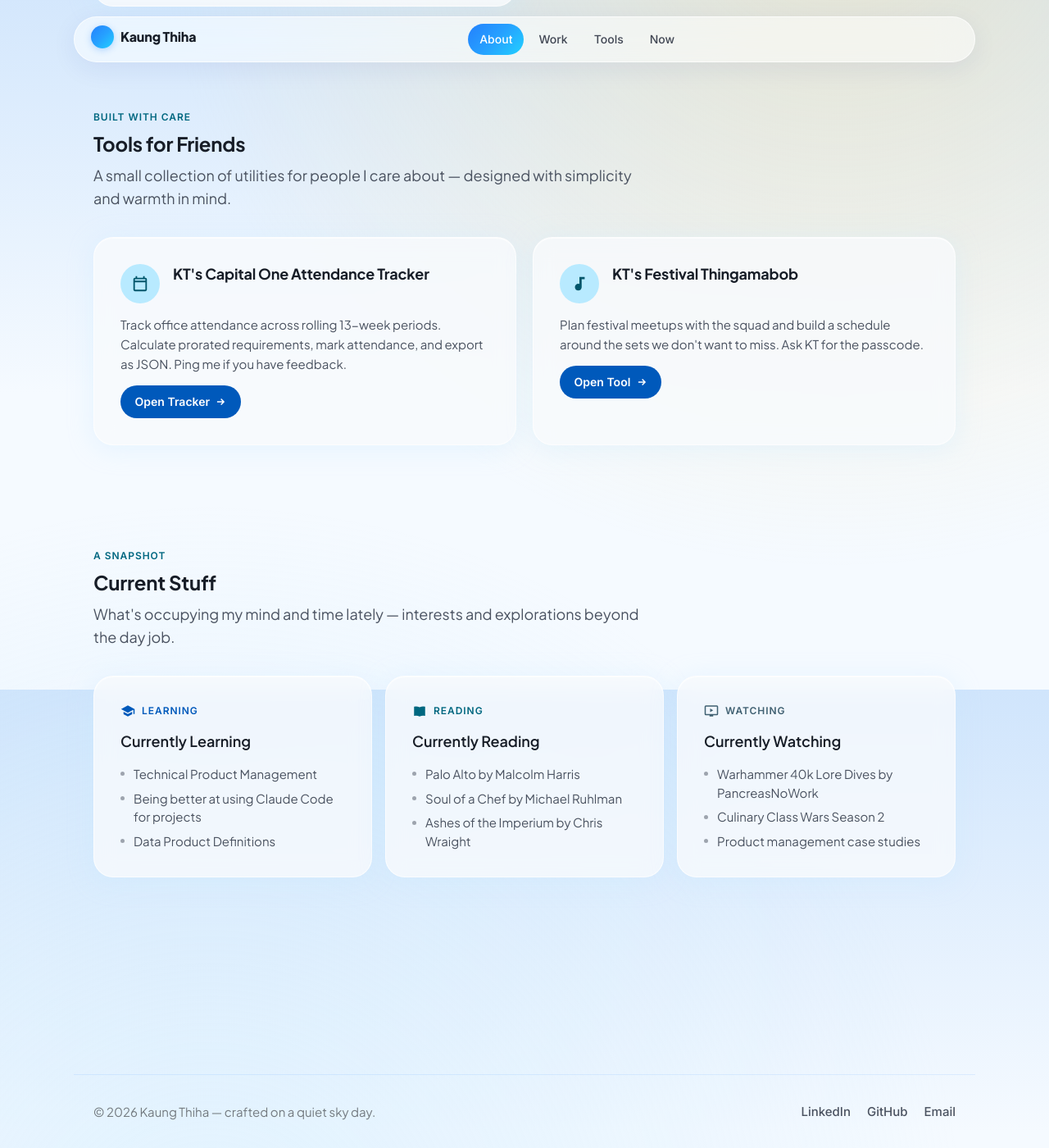
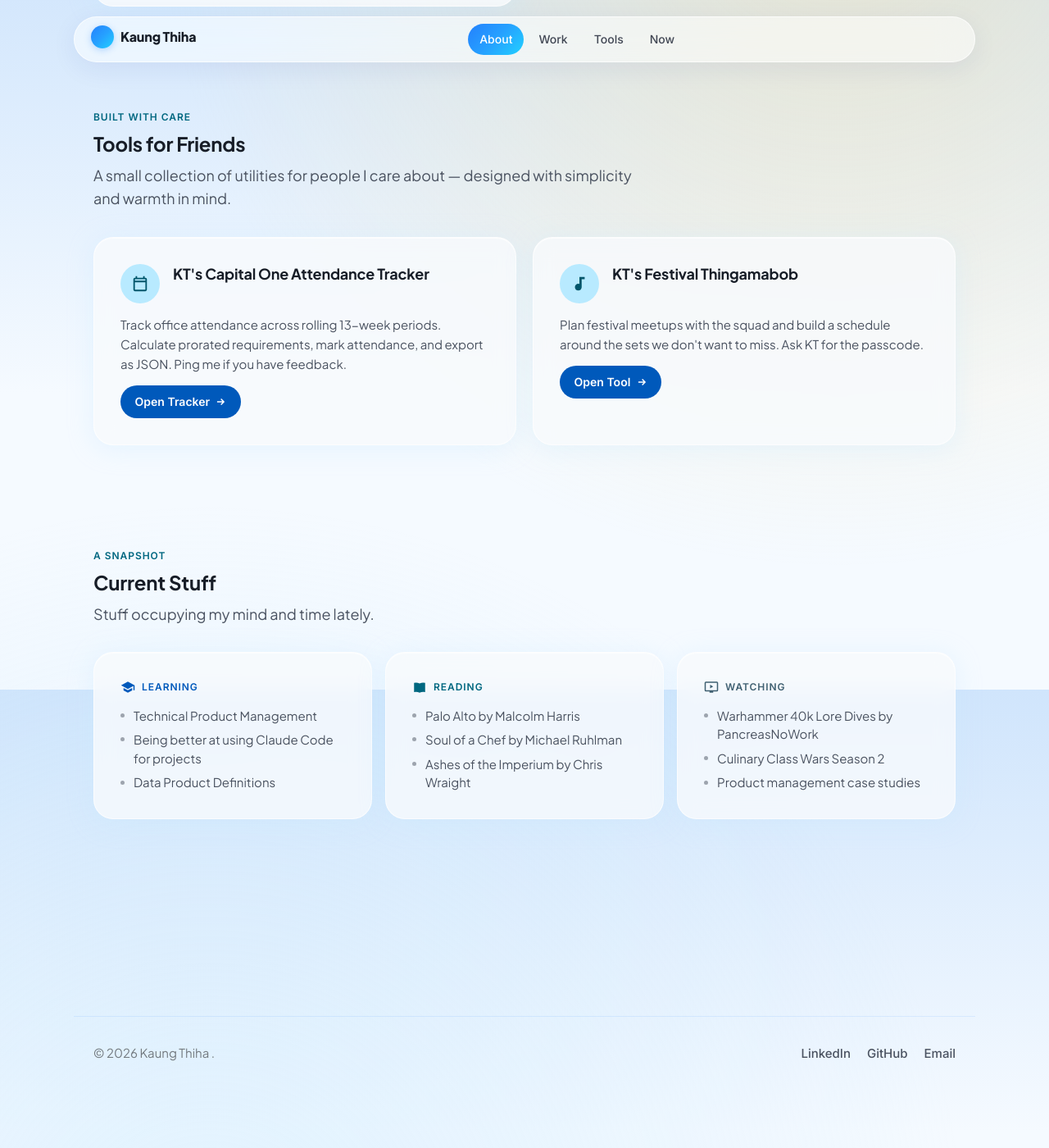
Before and after one commit to kaungthiha/kaungthiha.github.io, a Jekyll site: the page built from index.html, in a window 1280 px wide and 1400 px high, scrolled down 3659 px. Shown: the whole window at 82% size. Built offline with Jekyll 4.4.1, drawn with Linux system fonts in a browser that asks for light colours; the list of posts is cut into pages by our own code; some of the changed text lies outside the part shown.

Commit message:
Update index.html

```diff
--- a/index.html
+++ b/index.html
@@ -40,7 +40,7 @@
           I'm Kaung
           <span class="burmese">(ကောင်းသီဟ)</span>
         </h1>
-        <p class="hero-tagline">Data &amp; product, currently at Capital One.</p>
+        <p class="hero-tagline"></p>
 
         <ul class="hero-socials">
           <li>
@@ -140,20 +140,20 @@
     <div class="photo-strip">
       <figure class="photo-tile is-placeholder" aria-label="Home — Yangon">
         <figcaption class="photo-tile-label">
-          <span>Home</span>
-          <span class="photo-tile-caption">Yangon, MM</span>
+          <span></span>
+          <span class="photo-tile-caption">My inspiration</span>
         </figcaption>
       </figure>
       <figure class="photo-tile is-placeholder" aria-label="Play — badminton &amp; raves">
         <figcaption class="photo-tile-label">
-          <span>Play</span>
-          <span class="photo-tile-caption">Badminton + raves</span>
+          <span></span>
+          <span class="photo-tile-caption">I love electronic music!</span>
         </figcaption>
       </figure>
       <figure class="photo-tile is-placeholder" aria-label="Taste — coffee &amp; cooking">
         <figcaption class="photo-tile-label">
-          <span>Taste</span>
-          <span class="photo-tile-caption">Coffee + cooking</span>
+          <span></span>
+          <span class="photo-tile-caption">Sourdough!</span>
         </figcaption>
       </figure>
     </div>
@@ -312,7 +312,7 @@
     <div>
       <span class="section-eyebrow">A snapshot</span>
       <h2 class="section-title" id="now-title">Current Stuff</h2>
-      <p class="section-lede">What's occupying my mind and time lately — interests and explorations beyond the day job.</p>
+      <p class="section-lede">Stuff occupying my mind and time lately.</p>
     </div>
 
     <div class="now-grid">
@@ -321,7 +321,6 @@
           <svg viewBox="0 0 24 24" fill="currentColor" aria-hidden="true"><path d="M12 3 1 9l11 6 9-4.91V17h2V9L12 3zM5 13.18v4L12 21l7-3.82v-4L12 17l-7-3.82z"/></svg>
           <span class="now-eyebrow">Learning</span>
         </div>
-        <h3 class="now-subhead">Currently Learning</h3>
         <ul class="now-list">
           <li>Technical Product Management</li>
           <li>Being better at using Claude Code for projects</li>
@@ -334,7 +333,6 @@
           <svg viewBox="0 0 24 24" fill="currentColor" aria-hidden="true"><path d="M21 5a13.65 13.65 0 0 0-9 1V21a13.65 13.65 0 0 1 9-1V5zM3 5v15a13.65 13.65 0 0 1 9 1V6a13.65 13.65 0 0 0-9-1z"/></svg>
           <span class="now-eyebrow">Reading</span>
         </div>
-        <h3 class="now-subhead">Currently Reading</h3>
         <ul class="now-list">
           <li>Palo Alto by Malcolm Harris</li>
           <li>Soul of a Chef by Michael Ruhlman</li>
@@ -347,7 +345,6 @@
           <svg viewBox="0 0 24 24" fill="currentColor" aria-hidden="true"><path d="M21 3H3a2 2 0 0 0-2 2v12a2 2 0 0 0 2 2h6v2h6v-2h6a2 2 0 0 0 2-2V5a2 2 0 0 0-2-2zm0 14H3V5h18v12zM10 8v6l5-3-5-3z"/></svg>
           <span class="now-eyebrow">Watching</span>
         </div>
-        <h3 class="now-subhead">Currently Watching</h3>
         <ul class="now-list">
           <li>Warhammer 40k Lore Dives by PancreasNoWork</li>
           <li>Culinary Class Wars Season 2</li>
@@ -363,11 +360,11 @@
      Footer
      ───────────────────────────────────────────────────────────────────── -->
 <footer class="editorial-footer">
-  <div>© {{ 'now' | date: '%Y' }} Kaung Thiha — crafted on a quiet sky day.</div>
+  <div>© {{ 'now' | date: '%Y' }} Kaung Thiha .</div>
   <ul class="editorial-footer-links">
     <li><a href="https://www.linkedin.com/in/kaungthiha/" target="_blank" rel="noopener">LinkedIn</a></li>
     <li><a href="https://github.com/kaungthiha" target="_blank" rel="noopener">GitHub</a></li>
-    <li><a href="mailto:kaungthiha.kth@gmail.com">Email</a></li>
+    <li><a href="mailto:kaungthiha.3@gmail.com">Email</a></li>
   </ul>
 </footer>
 
```
